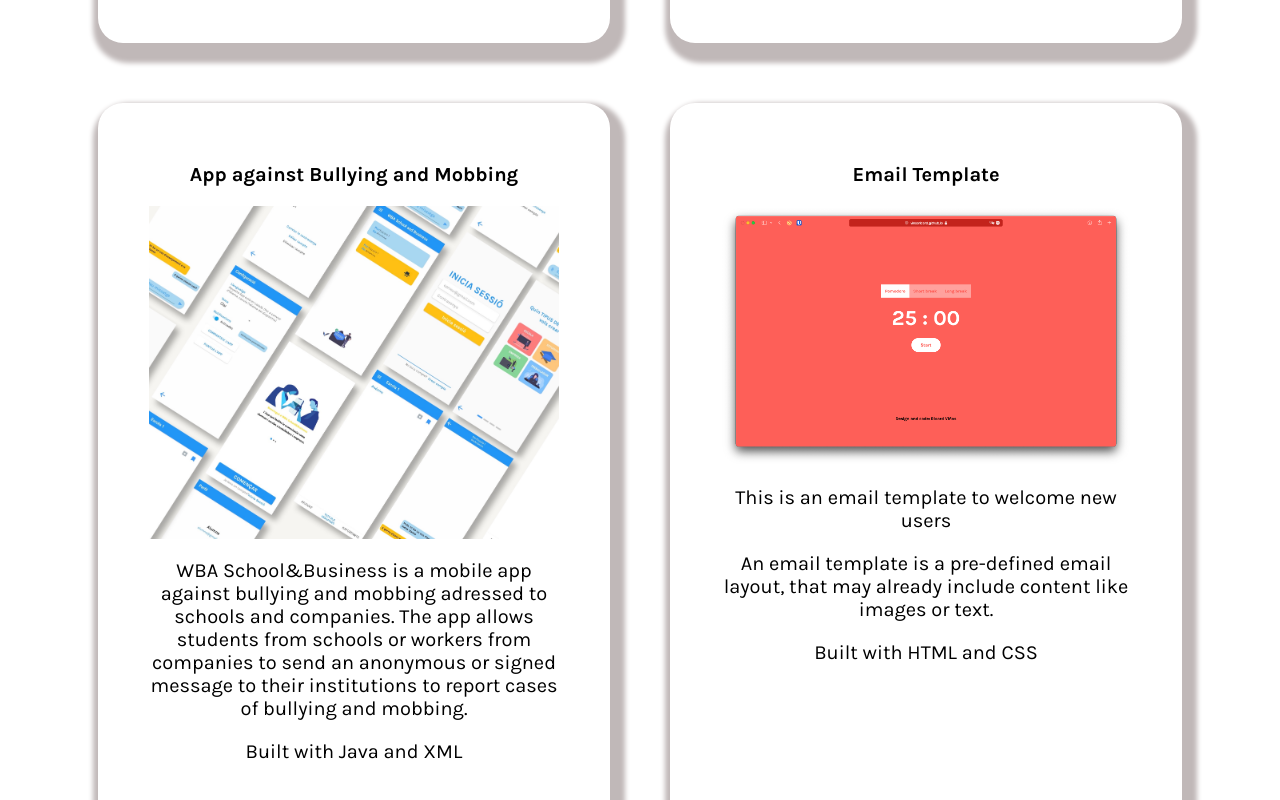
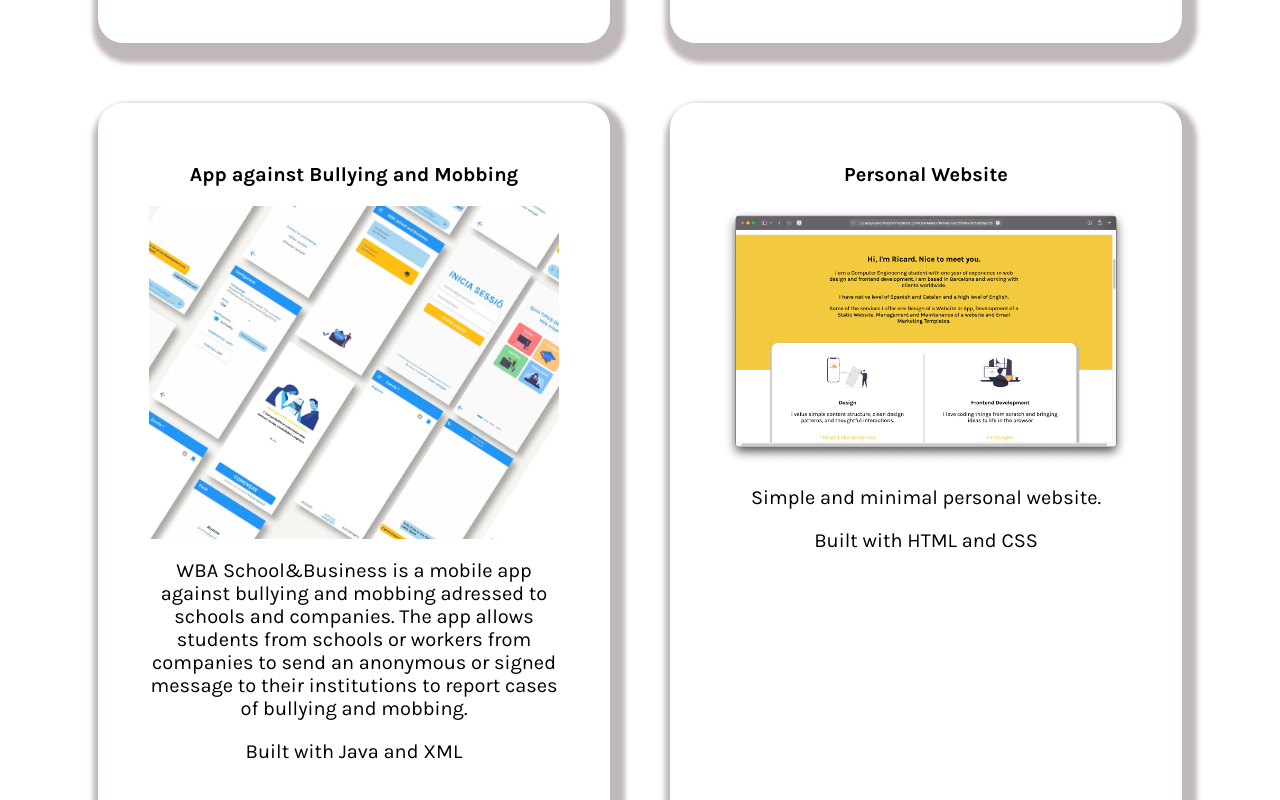
Before and after one commit to VinasRicard/VinasRicard, a plain HTML site: page index.html in a window 1280 px wide. Shown: the part 3060-3860 px from the top of the page. Drawn offline with Linux system fonts and the light colour scheme.

Commit message:
Update projects info

```diff
--- a/index.html
+++ b/index.html
@@ -93,13 +93,6 @@
                 <h3 class="itemtxt">Built with Java and XML</h3>
             </div>
             <div class="item">
-                <h3 class="itemtitle">Email Template</h3>
-                <img src="pomodoro.png" class="projectimg">
-                <h3 class="itemtxt">This is an email template to welcome new users</h3>
-                <h3 class="itemtxt">An email template is a pre-defined email layout, that may already include content like images or text.</h3>
-                <h3 class="itemtxt">Built with HTML and CSS</h3>
-            </div>
-            <div class="item">
                 <h3 class="itemtitle">Personal Website</h3>
                 <img src="portfolio.png" class="projectimg">
                 <h3 class="itemtxt">Simple and minimal personal website.</h3>
```
